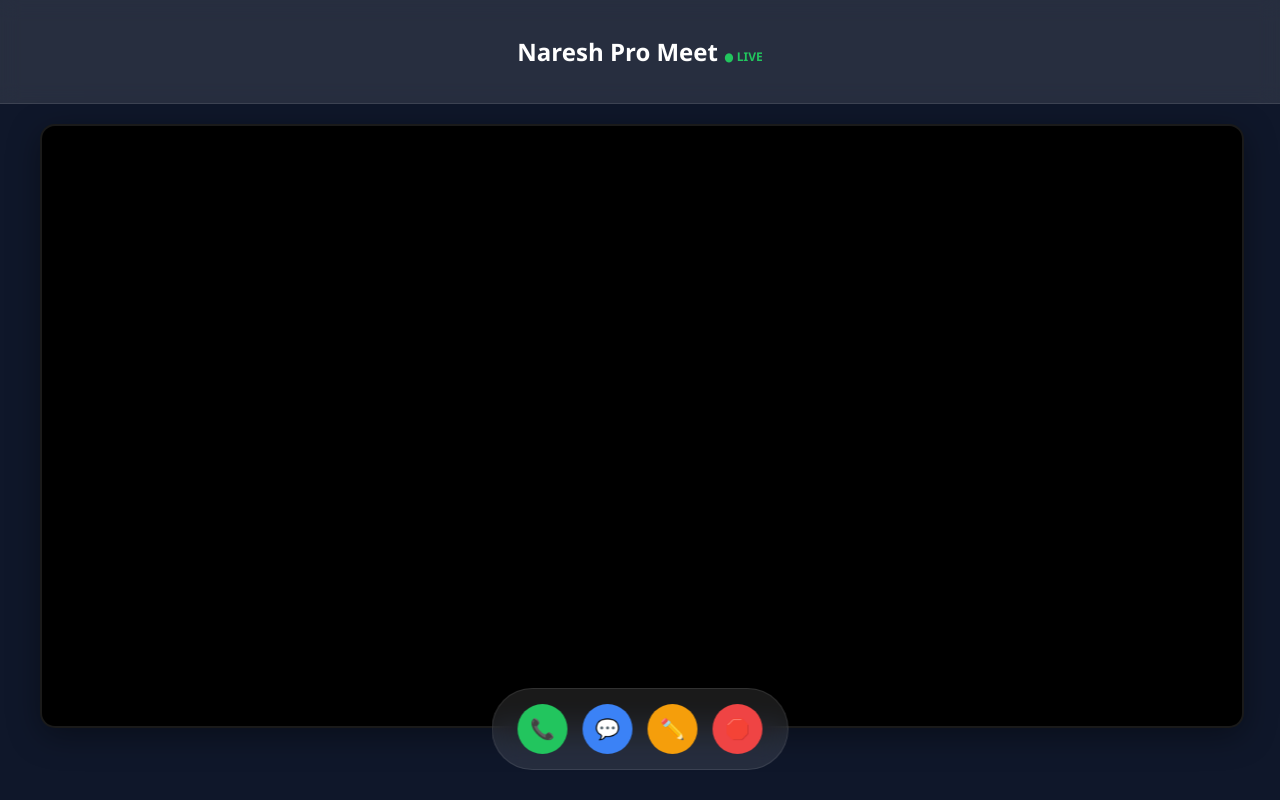
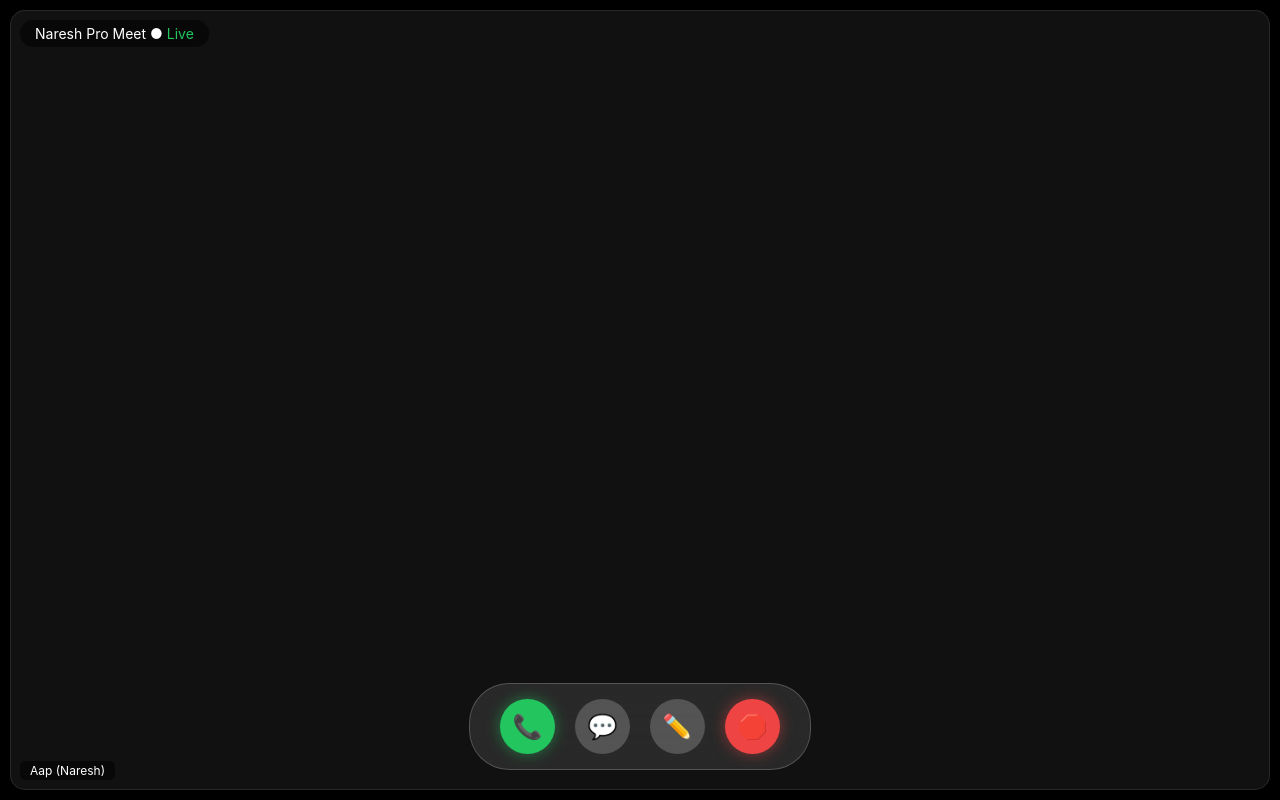
Before and after one commit to nsahoo651-lab/video-call-app, a Flask app: page / in a window 1280 px wide. Run offline with Flask 3, Linux system fonts and the light colour scheme; some libraries are stand-ins or nearby versions.

Commit message:
Update index.html

```diff
--- a/templates/index.html
+++ b/templates/index.html
@@ -5,82 +5,83 @@
     <meta name="viewport" content="width=device-width, initial-scale=1.0">
     <title>Naresh Pro Meet</title>
     <style>
-        :root { --bg: #0f172a; --glass: rgba(255, 255, 255, 0.1); --accent: #3b82f6; }
-        body { font-family: 'Segoe UI', Tahoma, Geneva, Verdana, sans-serif; background: var(--bg); color: white; margin: 0; overflow-x: hidden; }
+        * { margin: 0; padding: 0; box-sizing: border-box; }
+        body { font-family: 'Inter', sans-serif; background: #000; color: white; height: 100vh; overflow: hidden; }
 
-        /* Professional Header */
-        header { background: var(--glass); backdrop-filter: blur(10px); padding: 15px; text-align: center; border-bottom: 1px solid var(--glass); }
+        /* Video Container - Full Screen Grid */
+        #video-grid {
+            display: grid;
+            grid-template-columns: repeat(auto-fit, minmax(45%, 1fr));
+            gap: 10px;
+            height: 100vh;
+            width: 100vw;
+            padding: 10px;
+            align-items: center;
+            justify-content: center;
+        }
 
-        /* Grid for 6 People */
-        #video-grid { display: grid; grid-template-columns: repeat(auto-fit, minmax(300px, 1fr)); gap: 15px; padding: 20px; max-width: 1200px; margin: auto; }
-        video { width: 100%; border-radius: 15px; background: #000; border: 2px solid var(--glass); box-shadow: 0 8px 32px 0 rgba(0,0,0,0.37); }
+        video {
+            width: 100%;
+            height: 100%;
+            object-fit: cover; /* Video poori screen bharega */
+            border-radius: 15px;
+            background: #111;
+            border: 1px solid rgba(255,255,255,0.1);
+        }
 
-        /* Floating Controls */
-        .controls { position: fixed; bottom: 30px; left: 50%; transform: translateX(-50%); display: flex; gap: 15px; background: var(--glass); padding: 15px 25px; border-radius: 50px; backdrop-filter: blur(15px); border: 1px solid var(--glass); z-index: 100; }
-        .btn { border: none; padding: 12px; border-radius: 50%; cursor: pointer; font-size: 20px; transition: 0.3s; color: white; display: flex; align-items: center; justify-content: center; width: 50px; height: 50px; }
-        .btn-call { background: #22c55e; }
-        .btn-end { background: #ef4444; }
-        .btn-chat { background: #3b82f6; }
-        .btn-draw { background: #f59e0b; }
+        /* Floating Header */
+        header {
+            position: absolute; top: 20px; left: 20px; z-index: 10;
+            background: rgba(0,0,0,0.5); padding: 5px 15px; border-radius: 20px;
+            backdrop-filter: blur(5px); font-size: 14px;
+        }
 
-        /* Chat Panel */
-        #chat-panel { position: fixed; right: -350px; top: 0; width: 300px; height: 100%; background: var(--bg); border-left: 1px solid var(--glass); transition: 0.3s; z-index: 200; padding: 20px; display: flex; flexDirection: column; }
-        #chat-panel.active { right: 0; }
-        #messages { flex: 1; overflow-y: auto; border-bottom: 1px solid var(--glass); padding-bottom: 10px; }
+        /* Bottom Control Bar - WhatsApp Style */
+        .controls {
+            position: fixed; bottom: 30px; left: 50%; transform: translateX(-50%);
+            display: flex; gap: 20px; background: rgba(255,255,255,0.1);
+            padding: 15px 30px; border-radius: 40px; backdrop-filter: blur(20px);
+            border: 1px solid rgba(255,255,255,0.2); z-index: 100;
+        }
 
-        /* Whiteboard Panel */
-        #whiteboard { position: fixed; top: 10%; left: 10%; width: 80%; height: 70%; background: white; border-radius: 20px; display: none; z-index: 300; }
+        .btn {
+            border: none; width: 55px; height: 55px; border-radius: 50%;
+            cursor: pointer; font-size: 24px; transition: 0.3s;
+            display: flex; align-items: center; justify-content: center;
+        }
+        .btn-call { background: #22c55e; color: white; box-shadow: 0 0 15px rgba(34,197,94,0.5); }
+        .btn-end { background: #ef4444; color: white; box-shadow: 0 0 15px rgba(239,68,68,0.5); }
+        .btn-sec { background: rgba(255,255,255,0.2); color: white; }
+        .btn:hover { transform: scale(1.1); }
+
+        /* Names on Video */
+        .user-label { position: absolute; bottom: 10px; left: 10px; background: rgba(0,0,0,0.5); padding: 2px 10px; border-radius: 5px; font-size: 12px; }
     </style>
 </head>
 <body>
 
-<header>
-    <h2>Naresh Pro Meet <span id="status" style="font-size: 12px; color: #22c55e;">● LIVE</span></h2>
-</header>
+<header>Naresh Pro Meet ● <span style="color: #22c55e;">Live</span></header>
 
 <div id="video-grid">
-    <video id="localVideo" autoplay muted playsinline></video>
-</div>
+    <div style="position: relative; height: 100%;">
+        <video id="localVideo" autoplay muted playsinline></video>
+        <div class="user-label">Aap (Naresh)</div>
+    </div>
+    </div>
 
 <div class="controls">
-    <button class="btn btn-call" id="joinBtn" onclick="startCall()">📞</button>
-    <button class="btn btn-chat" onclick="toggleChat()">💬</button>
-    <button class="btn btn-draw" onclick="toggleBoard()">✏️</button>
+    <button class="btn btn-call" onclick="startCall()">📞</button>
+    <button class="btn btn-sec" onclick="toggleChat()">💬</button>
+    <button class="btn btn-sec" onclick="toggleBoard()">✏️</button>
     <button class="btn btn-end" onclick="endCall()">🛑</button>
 </div>
 
-<div id="chat-panel">
-    <h3>Group Chat</h3>
-    <div id="messages"></div>
-    <input type="text" id="chatInput" placeholder="Type message..." style="width: 80%; padding: 8px;">
-    <input type="file" id="fileInput" style="display: none;" onchange="sendFile()">
-    <button onclick="document.getElementById('fileInput').click()">📎</button>
-</div>
-
-<canvas id="whiteboard"></canvas>
-
-<audio id="ringtone" src="https://assets.mixkit.co/active_storage/sfx/1359/1359-preview.mp3" loop></audio>
-
-<script src="https://cdnjs.cloudflare.com/ajax/libs/socket.io/4.0.1/socket.io.js"></script>
 <script>
-    const socket = io();
-    let localStream;
-    let peers = {};
-
-    function toggleChat() { document.getElementById('chat-panel').classList.toggle('active'); }
-    function toggleBoard() {
-        const board = document.getElementById('whiteboard');
-        board.style.display = board.style.display === 'block' ? 'none' : 'block';
+    // Logic wahi rahega, bas design badla hai
+    async function startCall() {
+        const stream = await navigator.mediaDevices.getUserMedia({ video: true, audio: true });
+        document.getElementById('localVideo').srcObject = stream;
     }
-
-    async function startCall() {
-        document.getElementById('ringtone').play(); // Pehle ringtone bajegi
-        localStream = await navigator.mediaDevices.getUserMedia({ video: true, audio: true });
-        document.getElementById('localVideo').srcObject = localStream;
-        socket.emit('signal', { type: 'join', name: 'User' });
-    }
-
-    // Chat aur File logic yahan add hoga...
 </script>
 </body>
 </html>
```
